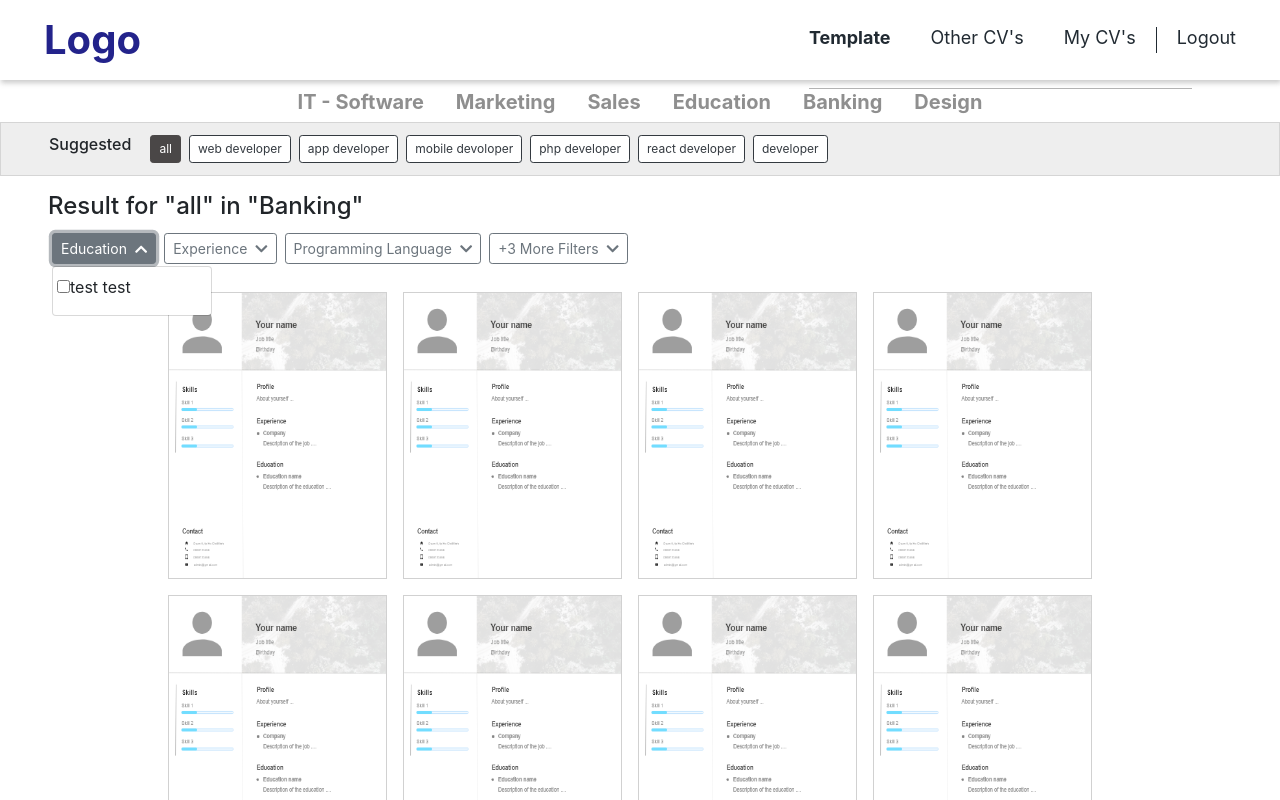
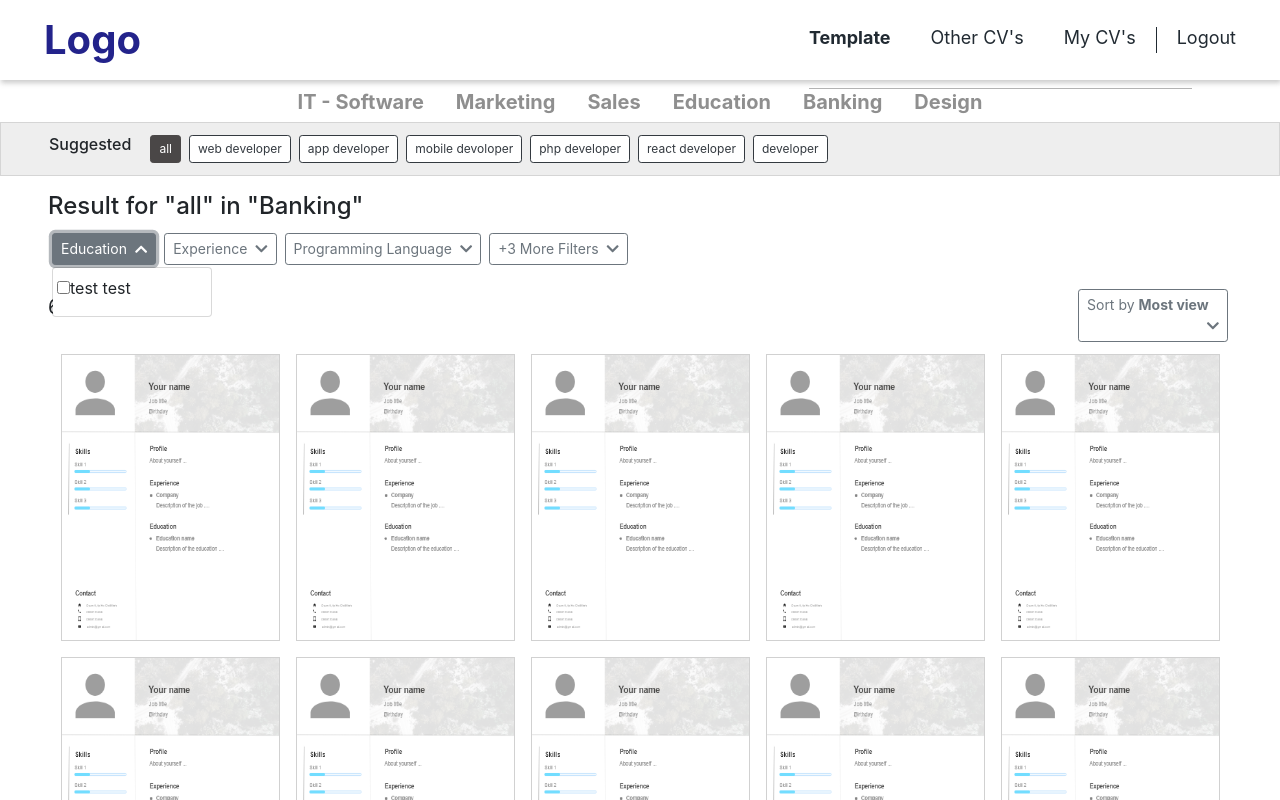
Before and after one commit to nghia641998/TKGD, a React (Create React App) app: page /category/Banking/all in a window 1280 px wide. Both pictures are taken after a click on the button "Education". Shown: the top 800 px of the page. Built offline with nearby package versions, Linux system fonts and the light colour scheme.

Commit message:
fix UI cv in category

```diff
--- a/package.json
+++ b/package.json
@@ -16,6 +16,7 @@
     "react-dom": "^16.9.0",
     "react-redux": "^7.1.1",
     "react-router-dom": "^5.1.2",
+    "react-script-tag": "^1.1.2",
     "react-scripts": "3.1.1",
     "react-toastify": "^5.4.0",
     "redux": "^4.0.4",
--- /dev/null
+++ b/public/js/cv-in-category.js
@@ -0,0 +1,5 @@
+confirm('123123');
+
+$("#sort").click(function(e){
+    e.stopPropagation();
+})
--- /dev/null
+++ b/src/action/CVInCategoryAction.js
@@ -0,0 +1,16 @@
+const CVInCategoryAction = {
+    setSortOption: (selectedSortOption) => ({
+        type: 'SET_SORT_OPTION',
+        payload: {
+            selectedSortOption
+        }
+    }),
+    setSelectedPageNember: (selectedPageNumber) => ({
+        type: 'SET_SELECTED_PAGE_NUMBER',
+        payload: {
+            selectedPageNumber
+        }
+    })
+}
+
+export default CVInCategoryAction;
--- a/src/components/App.js
+++ b/src/components/App.js
@@ -5,7 +5,7 @@ import Home from './Home/Home';
 import Header from './shared/Header';
 import Footer from './shared/Footer';
 import '../css/shared.css';
-import CVInCategory from './OtherCVCategories/CVInCategory';
+import CVInCategory from '../container/OtherCVCategories/CVIncategory';
 
 const App = () => {
   return (
--- a/src/components/OtherCVCategories/CVInCategory.jsx
+++ b/src/components/OtherCVCategories/CVInCategory.jsx
@@ -1,7 +1,9 @@
 import React, { Component } from 'react';
 import { withRouter } from 'react-router-dom';
+//import ScriptTag from 'react-script-tag';
 
 import '../../css/cv-in-category.css';
+import SortOption from '../../container/OtherCVCategories/SortOption';
 
 class CVInCategory extends Component {
 
@@ -26,7 +28,8 @@ class CVInCategory extends Component {
     }
 
     renderPositionTags = () => {
-        const { category, sub } = this.props.match.params;
+        const { match } = this.props;
+        const { category, sub } = match.params;
         const arrPosition = [
             'all', 'web developer', 'app developer', 'mobile devoloper',
             'php developer', 'react developer', 'developer'
@@ -62,14 +65,16 @@ class CVInCategory extends Component {
                 {
                     arrFilterOption.map(item => {
                         return (
-                            <div className="btn-group">
+                            <div className="btn-group"
+                                key={item}>
                                 <button type="button"
                                     className="btn btn-sm btn-outline-secondary dropdown-toggle m-1 btn-toggle-custom"
                                     data-toggle="dropdown" >
-                                    {item}<i class="fas fa-chevron-down ml-2 rotate-focus"/>
+                                    {item}<i className="fas fa-chevron-down ml-2 rotate-focus"/>
                                 </button>
                                 <div className="dropdown-menu"
-                                    onClick={(event) => {event.stopPropagation()}}>
+                                    role="button"
+                                    onClick={(event) => event.stopPropagation()}>
                                     <form >
                                         <div className="pl-1">
                                             <input className="" type="checkbox" id={item}/>
@@ -86,15 +91,18 @@ class CVInCategory extends Component {
     }
 
     renderPageNumerNav = () => {
-        const selectedPage  = 0;
+        const { selectedPageNumber, setSelectedPageNumber }  = this.props;
         const arrPageNumber = [...Array(4).keys()];
         return (
-            <div className="d-flex justify-content-end mb-5 mt-4 w-75">
+            <div className="d-flex justify-content-end mb-5 mt-4 w-100">
                 {
                     arrPageNumber.map((item) => {
                         return (
-                            <a className={`btn-page-number ${item === selectedPage && 'btn-page-number-selected'}`}
-                                href="script:0">
+                            <a className={`btn-page-number ${item === selectedPageNumber && 'btn-page-number-selected'}`}
+                                href="script:0"
+                                role="button"
+                                onClick={() => setSelectedPageNumber(item)}
+                                key={item}>
                                     {item + 1}
                             </a>
                         );
@@ -109,7 +117,8 @@ class CVInCategory extends Component {
     }
 
     renderListCV = () => {
-        const { category, sub }= this.props.match.params;
+        const { match, numberOfCV } = this.props;
+        const { category, sub }= match.params;
         const templates = [...Array(10).keys()];
         return (
             <>
@@ -117,8 +126,13 @@ class CVInCategory extends Component {
                     <h4>{`Result for "${sub}" in "${category}"`}</h4>
                 </div>
                 { this.renderFilterOption() }
-                <div className="d-flex flex-column align-items-center">
-                    <div className="d-flex flex-wrap w-75">
+                <div className="d-flex flex-column align-items-center pl-5 pr-5">
+                    <div className="w-100">
+                        <div className="float-left result">{numberOfCV} results</div>
+                        <SortOption/>
+                    </div>
+
+                    <div className="d-flex flex-wrap justify-content-center">
                         {
                             templates.map((item) => {
                                 return (
@@ -147,11 +161,14 @@ class CVInCategory extends Component {
 
     render() {
         return (
-            <div className="Other_CV_s___Categories">
-                { this.renderHeader() }
-                { this.renderPositionTags() }
-                { this.renderListCV() }
-            </div>
+            <>
+                <div className="Other_CV_s___Categories">
+                    { this.renderHeader() }
+                    { this.renderPositionTags() }
+                    { this.renderListCV() }
+                </div>
+                {/* <ScriptTag src="/js/cv-in-category.js" type="text/javascript"/> */}
+            </>
         );
     }
 }
--- /dev/null
+++ b/src/components/OtherCVCategories/SortOption.jsx
@@ -0,0 +1,40 @@
+import React from 'react';
+
+const customStyle = {
+    width: '150px',
+    textAlign: 'left'
+}
+
+const SortOption = (props) => {
+    const { selectedSortOption, arrSortOption, setSortOption } = props;
+
+    return (
+        <div className="btn-group float-right">
+            <button type="button"
+                className="btn btn-sm btn-outline-secondary dropdown-toggle m-1 btn-toggle-custom"
+                data-toggle="dropdown"
+                style={customStyle}>
+                Sort by&nbsp;
+                <b>{arrSortOption[selectedSortOption]}</b>
+                <i className="fas fa-chevron-down float-right rotate-focus"/>
+            </button>
+            <div className="dropdown-menu"
+                id="sort">
+                {
+                    arrSortOption.map((item, index) => {
+                        return (
+                            <button className="dropdown-item"
+                                key={index}
+                                type="button"
+                                onClick={(e) => { setSortOption(index); console.log(e);}}>
+                                {item}
+                            </button>
+                        );
+                    })
+                }
+            </div>
+        </div>
+    );
+}
+
+export default SortOption;
--- /dev/null
+++ b/src/container/OtherCVCategories/CVIncategory.js
@@ -0,0 +1,19 @@
+import { connect } from 'react-redux';
+import CVInCategory from '../../components/OtherCVCategories/CVInCategory';
+import CVInCategoryAction from '../../action/CVInCategoryAction';
+
+const mapStateToProps = (state) => {
+
+    return {
+        selectedPageNumber: state.CVInCategory.selectedPageNumber,
+        numberOfCV: state.CVInCategory.numberOfCV
+    };
+}
+
+const mapDispatchToProps = (dispatch) => {
+    return {
+        setSelectedPageNumber: (selectedPageNumber) => dispatch(CVInCategoryAction.setSelectedPageNember(selectedPageNumber))
+    }
+}
+
+export default connect(mapStateToProps, mapDispatchToProps)(CVInCategory);
--- /dev/null
+++ b/src/container/OtherCVCategories/SortOption.js
@@ -0,0 +1,19 @@
+import { connect } from 'react-redux';
+import SortOption from '../../components/OtherCVCategories/SortOption';
+import CVInCategoryAction from '../../action/CVInCategoryAction';
+
+const mapStateToProps = (state) => {
+
+    return {
+        selectedSortOption: state.CVInCategory.selectedSortOption,
+        arrSortOption: state.CVInCategory.arrSortOption
+    };
+}
+
+const mapDispatchToProps = (dispatch) => {
+    return {
+        setSortOption: (selectedSortOption) => dispatch(CVInCategoryAction.setSortOption(selectedSortOption))
+    }
+}
+
+export default connect(mapStateToProps, mapDispatchToProps)(SortOption);
--- a/src/css/cv-in-category.css
+++ b/src/css/cv-in-category.css
@@ -37,10 +37,17 @@
 }
 
 .rotate-focus {
+    line-height: 22px;
     transition-duration: 0.2s;
-
 }
 
 .dropdown-toggle[aria-expanded="true"] .rotate-focus {
     transform: rotate(-180deg);
 }
+
+.result{
+    height: 30px;
+    line-height: 45px;
+    font-size: 20px;
+
+}
--- a/src/reducer/CVInCategory.js
+++ b/src/reducer/CVInCategory.js
@@ -0,0 +1,25 @@
+const initialState = {
+    selectedPageNumber: 0,
+    numberOfCV: 62,
+    selectedSortOption: 0,
+    arrSortOption: ['Most view', 'Most vote', 'Test 1', 'Test 2'],
+}
+
+const CVInCategory = (state = initialState, action) => {
+    switch (action.type) {
+        case 'SET_SELECTED_PAGE_NUMBER':
+            return {
+                ...state,
+                selectedPageNumber: action.payload.selectedPageNumber
+            };
+        case 'SET_SORT_OPTION':
+            return{
+                ...state,
+                selectedSortOption: action.payload.selectedSortOption
+            }
+        default:
+            return state;
+    }
+}
+
+export default CVInCategory;
--- a/src/util/store.js
+++ b/src/util/store.js
@@ -3,13 +3,15 @@ import thunk from 'redux-thunk';
 import logger from 'redux-logger';
 
 import CVTemplate  from '../reducer/CVTemplate';
+import CVInCategory from '../reducer/CVInCategory';
 
 // eslint-disable-next-line import/imports-first
 import 'babel-polyfill';
 
 const Store = createStore(
     combineReducers({
-        CVTemplate
+        CVTemplate,
+        CVInCategory
     }),
     applyMiddleware(logger, thunk)
 );
```
Also changed, not shown: 1 other file (tests, documents, lock files or other folders).
